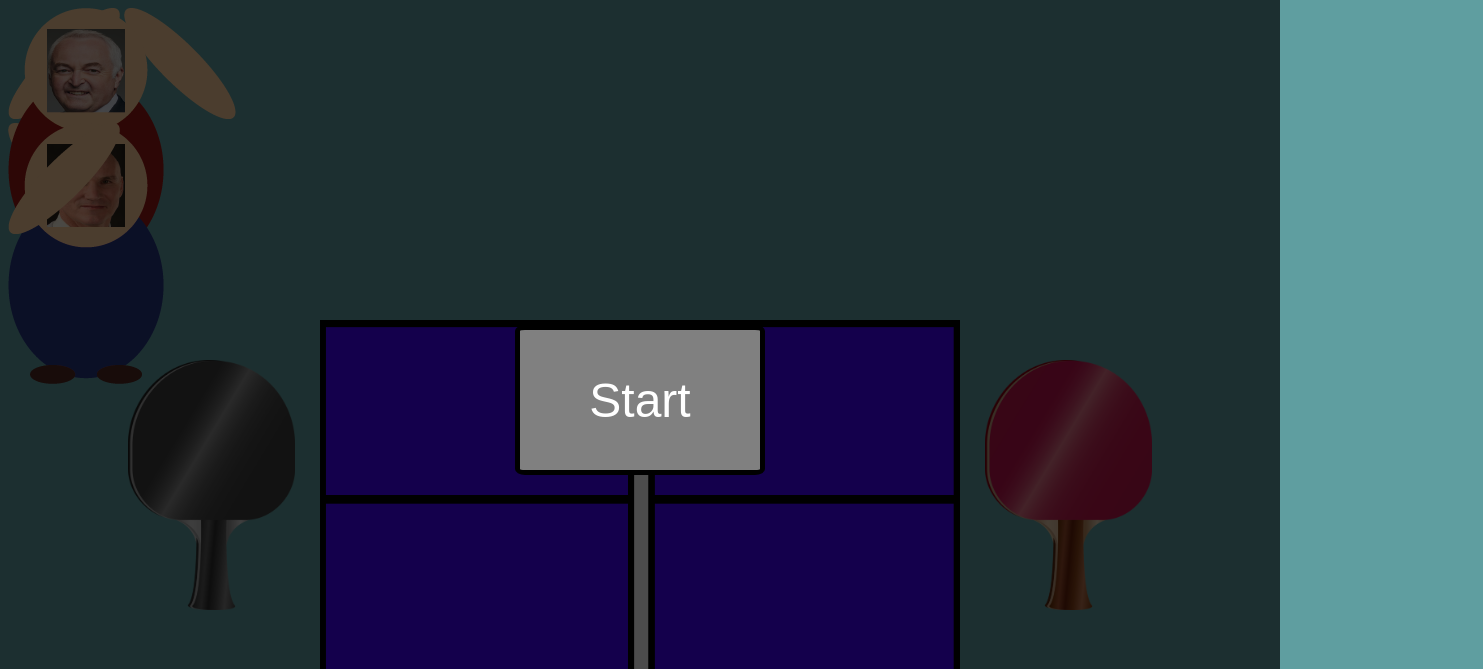
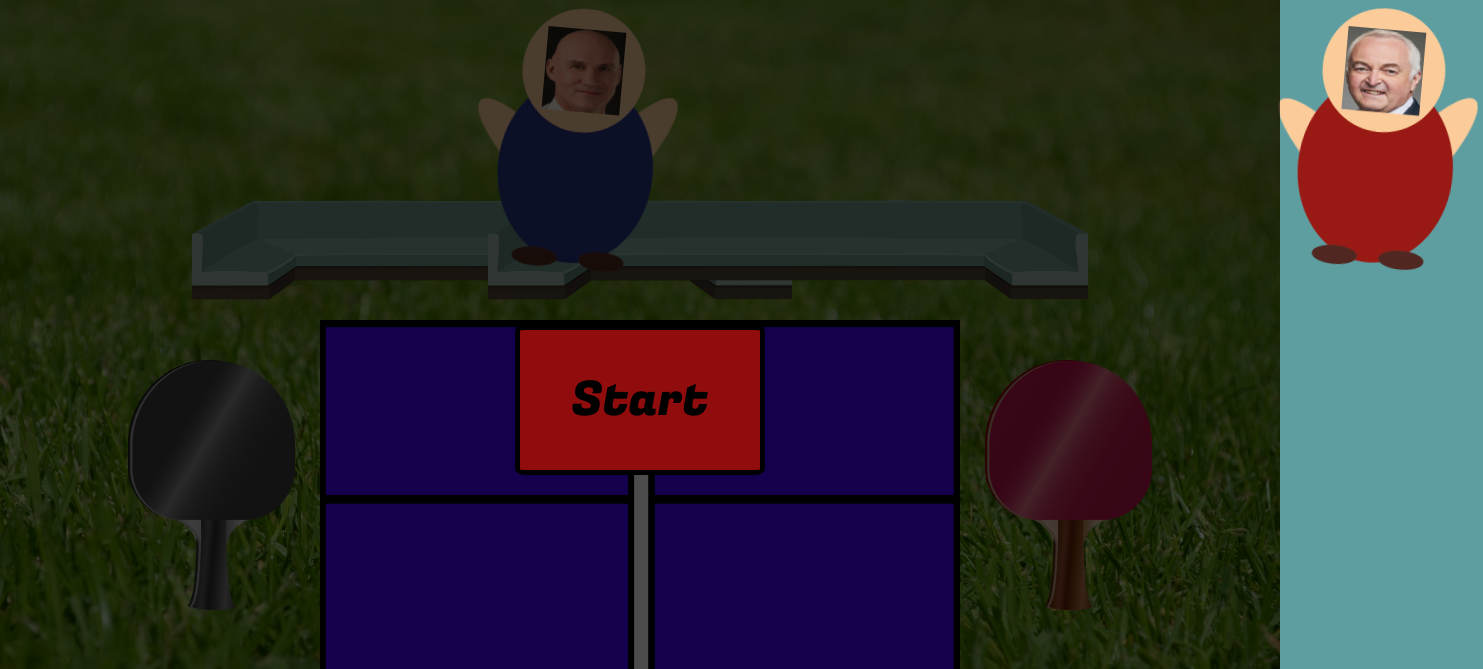
Before and after one commit to S-imon-A/Animace, a plain HTML site: page index.html in a window 1280 px wide. Shown: the top 669 px of the page, 1483 px wide, since content can reach past the window. Drawn offline with Linux system fonts and the light colour scheme.

Commit message:
Uprava animaci a vzhledu

```diff
--- a/index.html
+++ b/index.html
@@ -3,10 +3,14 @@
 <head>
     <meta charset="UTF-8">
     <meta name="viewport" content="width=device-width, initial-scale=1.0">
-    <title>Animace</title>
+    <title>Fing Fong</title>
     <link rel="stylesheet" href="style.css">
+    <link rel="preconnect" href="https://fonts.googleapis.com">
+    <link rel="preconnect" href="https://fonts.gstatic.com" crossorigin>
+    <link href="https://fonts.googleapis.com/css2?family=Fugaz+One&family=Roboto+Condensed:ital,wght@0,100..900;1,100..900&display=swap" rel="stylesheet">
 </head>
-<body>
+<body background="Images/pexels-pixabay-56011.jpg">
+
     <img id="left-racket" class="racket" src="Images/TableRacket.png" alt="">
     <img id="right-racket" class="racket" src="Images/TableRacket.png" alt="">
 
@@ -28,16 +32,19 @@
     <h1 id="right-control-info" class="control-info">↑ & ↓</h1>
 
     <div id="red-fans">
-        <img id="blue-fan" class="fan" src="Images/FanCer.png" alt="">
-        <img id="left-hand-red" class="fan" src="Images/RukaLeva.png" alt="">
-        <img id="right-hand-red" class="fan" src="Images/RukaPrava.png" alt="">
+        <img class="fan red-fan" src="Images/FanCer.png" alt="">
+        <img class="fan left-hand-red" src="Images/RukaLeva.png" alt="">
+        <img class="fan right-hand-red" src="Images/RukaPrava.png" alt="">
     </div>
 
     <div id="blue-fans">
-        <img id="red-fan" class="fan" src="Images/FanMod.png" alt="">
-        <img id="left-hand-blue" class="fan" src="Images/RukaLeva.png" alt="">
-        <img id="right-hand-blue" class="fan" src="Images/RukaPrava.png" alt="">
+        <img class="fan blue-fan" src="Images/FanMod.png" alt="">
+        <img class="fan left-hand-blue" src="Images/RukaLeva.png" alt="">
+        <img class="fan right-hand-blue" src="Images/RukaPrava.png" alt="">
     </div>
+
+    <img src="Images/bench-576130_1920.png" alt="lavicka" class="lavicka-left">
+    <img src="Images/bench-576130_1920.png" alt="lavicka" class="lavicka-right">
     <script src="system.js"></script>
 </body>
 </html>
--- a/style.css
+++ b/style.css
@@ -1,6 +1,17 @@
+* {
+    cursor: default;
+    user-select: none;
+}
+
+:root {
+    --font:Fugaz One;
+}
+
 body {
     background-color: cadetblue;
     overflow: hidden;
+    background-size: cover;
+    background-repeat: no-repeat;
 }
 
 .racket {
@@ -58,6 +69,7 @@ body {
     border: black 5px solid;
     display: none;
     z-index: 25;
+    font-family: var(--font);
 }
 
 @keyframes countdown-animation {
@@ -70,7 +82,7 @@ body {
 }
 
 #start-game-button {
-    background-color: grey;
+    background-color: rgb(145, 13, 13);
     border: 5px solid black;
     z-index: 25;
     width: 250px;
@@ -78,16 +90,17 @@ body {
     position: absolute;
     cursor: pointer;
     font-size: 3rem;
-    color: white;
+    color: black;
     border-radius: 4%;
     left: 50%;
     top: 50%;
     translate: -50% -50%;
     transition: all 0.3s;
+    font-family: var(--font);
 }
 #start-game-button:hover {
     scale: 1.05;
-    font-size: 3.5rem;
+    font-size: 3rem;
     filter: brightness(1.2);
 }
 
@@ -104,6 +117,7 @@ body {
     translate: -50%;
     z-index: 25;
     display: none;
+    font-family: var(--font);
 }
 
 .control-info {
@@ -116,6 +130,7 @@ body {
     padding-right: 5px;
     bottom: 2%;
     z-index: 25;
+    font-family: var(--font);
 }
 
 #left-control-info {
@@ -138,6 +153,7 @@ body {
     z-index: 25;
     display: none;
     translate: 0% -50%;
+    font-family: var(--font);
 }
 
 .left-serve-pos {
@@ -160,6 +176,7 @@ body {
     background-color: grey;
     border: 5px solid black;
     border-radius: 10px;
+    font-family: var(--font);
 }
 
 .blur {
@@ -184,6 +201,7 @@ body {
     left: 50%;
     bottom: 2%;
     z-index: 25;
+    font-family: var(--font);
 }
 
 #left-points {
@@ -194,14 +212,97 @@ body {
     translate: 25%;
 }
 
-#blue-fan {
+.blue-fan {
     position: absolute;
+    left: 500px;
+    z-index: 5;
+    animation: jooo-middle 0.25s alternate infinite ease-in-out;
 }
 
-#red-fan {
+.red-fan {
     position: absolute;
+    left: 1300px;
+    z-index: 5;
+    animation: jooo-middle 0.25s alternate infinite ease-in-out;
 }
 
-#left-hand-blue {
+.left-hand-blue {
     position: absolute;
+    left: 476px;
+    width: 130px;
+    height: 130px;
+    top: 100px;
+    animation: jooo-left 0.3s alternate infinite;
 }
+
+.right-hand-blue {
+    position: absolute;
+    left: 550px;
+    width: 130px;
+    height: 130px;
+    top: 100px;
+    animation: jooo-right 0.3s alternate infinite;
+}
+
+.left-hand-red {
+    position: absolute;
+    left: 1276px;
+    width: 130px;
+    height: 130px;
+    top: 100px;
+    animation: jooo-left 0.3s alternate infinite;
+}
+
+.right-hand-red {
+    position: absolute;
+    left: 1350px;
+    width: 130px;
+    height: 130px;
+    top: 100px;
+    animation: jooo-right 0.3s alternate infinite;
+}
+
+@keyframes jooo-left {
+    0% {
+        rotate: 0deg;
+    }
+    100% {
+        rotate: 100deg;
+    }
+}
+
+@keyframes jooo-right {
+    0% {
+        rotate: 0deg;
+    }
+    100% {
+        rotate: -100deg;
+    }
+}
+
+@keyframes jooo-middle {
+    0% {
+        rotate: 5deg;
+    }
+    100% {
+        rotate: -5deg;
+    }
+}
+
+.lavicka-left {
+    position: absolute;
+    left: 15%;
+    height: 200px;
+    width: 600px;
+    top: 150px;
+    z-index: -1;
+}
+
+.lavicka-right {
+    position: absolute;
+    right: 15%;
+    height: 200px;
+    width: 600px;
+    top: 150px;
+    z-index: -1;
+}
```
Also changed, not shown: Images/Types-Of-Grass-And-How-To-Choose-One-For-Your-Lawn.jpg (added), Images/bench-576130_1920.png (added), Images/hra_pozadi.webp (added), Images/pexels-pixabay-56011.jpg (added).
